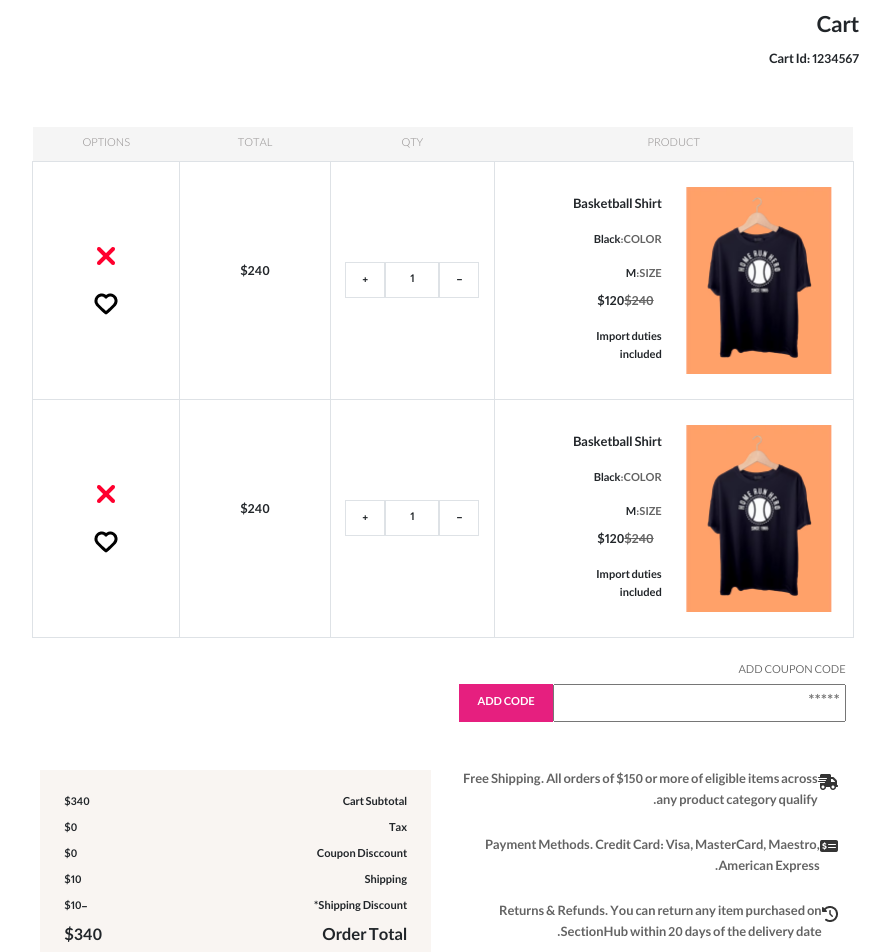
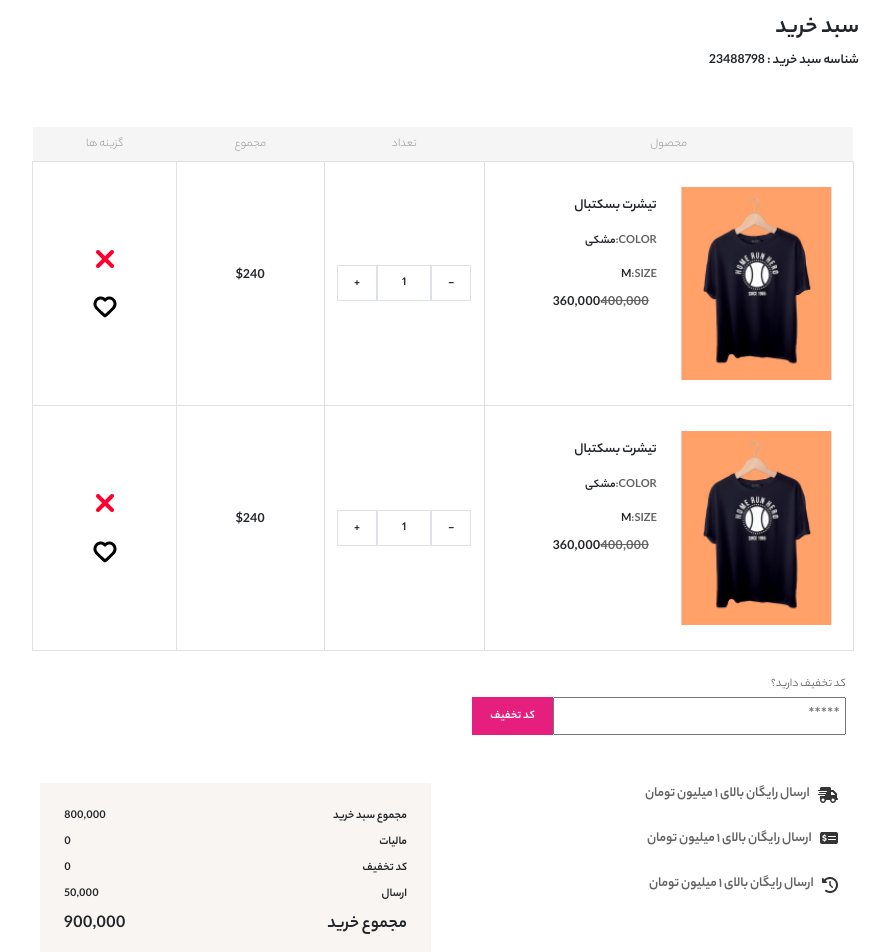
Before and after one commit to rezatd-develop/qeetee-rtl, a Next.js app: page /cart in a window 1280 px wide. Shown: the part 240-1192 px from the top of the page, without its empty margins (197-1087 px from the left). Built offline with nearby package versions, Linux system fonts and the light colour scheme.

Commit message:
translate product detail and cart page

```diff
--- a/src/components/card/ProductTableCard.js
+++ b/src/components/card/ProductTableCard.js
@@ -20,8 +20,8 @@ export default function ProductTableCard({ key, img, title, color, size, beforeD
                     <p className='font-size-875 info-color text-decoration-line-through me-2'>{beforeDiscount}</p>
                     <p className='font-size-875 fw-bold'> {afterDiscount}</p>
                 </div>
-                <p className='font-size-750 mb-0'> Import duties</p>
-                <p className='font-size-750 mb-2'> included</p>
+                {/* <p className='font-size-750 mb-0'> Import duties</p>
+                <p className='font-size-750 mb-2'> included</p> */}
             </div>
         </div>
     )
--- a/src/components/fileUploader/FileUploader.js
+++ b/src/components/fileUploader/FileUploader.js
@@ -9,7 +9,7 @@ export default function FileUploader() {
                 <Image className='mx-2' width={17} src={fileUploaderIcon} />
             </div>
             <p className='font-size-750 info-color mb-3'>
-                Upload Image/File
+                فایل خود را آپلود کنید.
             </p>
         </div>
     )
--- a/src/components/inputs/CouponCode.js
+++ b/src/components/inputs/CouponCode.js
@@ -4,10 +4,10 @@ export default function CouponCode() {
     return (
         <div className="row mx-0 d-flex justify-content-center mb-5">
             <div className="col-12 col-lg-8 col-md-10 col-sm-12 row mx-0 flex-column">
-                <p className='mb-1 info-color fw-lighter font-size-750 col-6'>ADD COUPON CODE</p>
+                <p className='mb-1 info-color fw-lighter font-size-750 col-6'>کد تخفیف دارید؟</p>
                 <div className="d-flex col-12 col-lg-6 col-md-8 col-sm-12">
                     <input className='p-1 w-75' type="text" placeholder="*****"></input>
-                    <SecondaryPinkButton buttonClassName='justify-content-center' text='ADD CODE ' />
+                    <SecondaryPinkButton buttonClassName='justify-content-center' text='کد تخفیف' />
                 </div>
             </div>
         </div>
--- a/src/view/cart/CarPageTable.js
+++ b/src/view/cart/CarPageTable.js
@@ -12,8 +12,8 @@ export default function CarPageTable() {
     const [quantity, setQuantity] = useState(1)
 
     const testData = [
-        { id: 1, img: cartImg, title: 'Basketball Shirt', color: 'Black', beforeDiscount: '$240', afterDiscount: '$120', size: 'M' },
-        { id: 1, img: cartImg, title: 'Basketball Shirt', color: 'Black', beforeDiscount: '$240', afterDiscount: '$120', size: 'M' },
+        { id: 1, img: cartImg, title: 'تیشرت بسکتبال', color: 'مشکی', beforeDiscount: '400,000', afterDiscount: '360,000', size: 'M' },
+        { id: 1, img: cartImg, title: 'تیشرت بسکتبال', color: 'مشکی', beforeDiscount: '400,000', afterDiscount: '360,000', size: 'M' },
     ]
 
     const decreaseQuantity = () => setQuantity(quantity - 1);
@@ -23,10 +23,10 @@ export default function CarPageTable() {
         <div className="row mx-0 d-flex justify-content-center mt-5 mb-4 px-4">
             <table className='col-12 col-lg-8 col-md-10 col-sm-12 cart-table'>
                 <tr className="light-gray-background light-text-color">
-                    <th className="font-prompt fw-light font-size-750 text-center py-2">PRODUCT</th>
-                    <th className="font-prompt fw-light font-size-750 text-center py-2">QTY</th>
-                    <th className="font-prompt fw-light font-size-750 text-center py-2">TOTAL</th>
-                    <th className="font-prompt fw-light font-size-750 text-center py-2">OPTIONS</th>
+                    <th className="font-prompt fw-light font-size-750 text-center py-2">محصول</th>
+                    <th className="font-prompt fw-light font-size-750 text-center py-2">تعداد</th>
+                    <th className="font-prompt fw-light font-size-750 text-center py-2">مجموع</th>
+                    <th className="font-prompt fw-light font-size-750 text-center py-2">گزینه ها</th>
                 </tr>
                 <tr className="border">
                     <td className="border min-width-available">
--- a/src/view/cart/CartInvoice.js
+++ b/src/view/cart/CartInvoice.js
@@ -9,30 +9,26 @@ export default function CartInvoice() {
     return (
         <div className="light-gold-background p-4 mb-5">
             <div className="d-flex justify-content-between">
-                <p className="mb-2 font-size-750">Cart Subtotal</p>
-                <p className="mb-2 font-size-750">$340</p>
+                <p className="mb-2 font-size-750">مجموع سبد خرید</p>
+                <p className="mb-2 font-size-750">800,000</p>
             </div>
             <div className="d-flex justify-content-between">
-                <p className="mb-2 font-size-750">Tax</p>
-                <p className="mb-2 font-size-750">$0</p>
+                <p className="mb-2 font-size-750">مالیات</p>
+                <p className="mb-2 font-size-750">0</p>
             </div>
             <div className="d-flex justify-content-between">
-                <p className="mb-2 font-size-750">Coupon Disccount</p>
-                <p className="mb-2 font-size-750">$0</p>
+                <p className="mb-2 font-size-750">کد تخفیف</p>
+                <p className="mb-2 font-size-750">0</p>
             </div>
             <div className="d-flex justify-content-between">
-                <p className="mb-2 font-size-750">Shipping</p>
-                <p className="mb-2 font-size-750">$10</p>
+                <p className="mb-2 font-size-750">ارسال</p>
+                <p className="mb-2 font-size-750">50,000</p>
             </div>
             <div className="d-flex justify-content-between">
-                <p className="mb-2 font-size-750">Shipping Discount*</p>
-                <p className="mb-2 font-size-750">-$10</p>
+                <p className="mb-3 fw-bold font-size-1125">مجموع خرید</p>
+                <p className="mb-3 fw-bold font-size-1125">900,000</p>
             </div>
-            <div className="d-flex justify-content-between">
-                <p className="mb-3 fw-bold font-size-1125">Order Total</p>
-                <p className="mb-3 fw-bold font-size-1125">$340</p>
-            </div>
-            <FlatButton buttonClassName='border-0 dark-blue-background white-color w-100 justify-content-center' text='GO TO CHECKOUT' />
+            <FlatButton buttonClassName='border-0 dark-blue-background white-color w-100 justify-content-center' text='پرداخت' />
             <div className="mt-3">
                 <Image className='me-2' width={50} src={applePay} />
                 <Image width={50} src={gPay} />
--- a/src/view/cart/CartPageHeader.js
+++ b/src/view/cart/CartPageHeader.js
@@ -6,8 +6,8 @@ export default function CartPageHeader() {
         <div className='row mx-0 d-flex justify-content-center mt-5 ms-2'>
             <div className='col-12 col-lg-8 col-md-10 col-sm-12'>
                 <Image width={20} className='mb-3' src={arrowImg} />
-                <p className='mb-1 font-size-1500 fw-bold'>Cart</p>
-                <p className='mb-2 font-size-875'>Cart Id: 1234567</p>
+                <p className='mb-1 font-size-1500 fw-bold'>سبد خرید</p>
+                <p className='mb-2 font-size-875'>شناسه سبد خرید : 23488798</p>
             </div>
         </div>
     )
--- a/src/view/cart/ShippingFeatures.js
+++ b/src/view/cart/ShippingFeatures.js
@@ -8,16 +8,16 @@ export default function ShippingFeatures() {
     return (
         <>
             <div className='d-flex mb-4'>
-                <Image src={shippingWay} className='me-2 mt-1' />
-                <p className='info-color font-size-875 mb-0'>Free Shipping. All orders of $150 or more of eligible items across any product category qualify. </p>
+                <Image src={shippingWay} className='mx-2 mt-1' />
+                <p className='info-color font-size-875 mb-0'>ارسال رایگان بالای ۱ میلیون تومان</p>
             </div>
             <div className='d-flex mb-4'>
-                <Image src={shippingPrice} className='me-2 mt-1' />
-                <p className='info-color font-size-875 mb-0'>Payment Methods. Credit Card: Visa, MasterCard, Maestro, American Express. </p>
+                <Image src={shippingPrice} className='mx-2 mt-1' />
+                <p className='info-color font-size-875 mb-0'>ارسال رایگان بالای ۱ میلیون تومان</p>
             </div>
             <div className='d-flex mb-4'>
-                <Image src={shippingTime} className='me-2 mt-1' />
-                <p className='info-color font-size-875 mb-0'>Returns & Refunds. You can return any item purchased on SectionHub within 20 days of the delivery date. </p>
+                <Image src={shippingTime} className='mx-2 mt-1' />
+                <p className='info-color font-size-875 mb-0'>ارسال رایگان بالای ۱ میلیون تومان</p>
             </div>
         </>
     )
--- a/src/view/productDetail/ReviewsSummary.js
+++ b/src/view/productDetail/ReviewsSummary.js
@@ -7,7 +7,7 @@ import CustomSelect from '@/src/components/select/SeconarySelect';
 export default function ReviewsSummary() {
   return (
     <div>
-      <p className="fw-bold font-size-875">Average Customer Ratings</p>
+      <p className="fw-bold font-size-875">میانگین امتیاز مشتریان</p>
       <div className="d-flex align-items-center">
         <Image src={ratingImg} className="me-2" />
         <p className="mb-0 font-size-875">4.5</p>
@@ -17,7 +17,7 @@ export default function ReviewsSummary() {
           1-3 of 6 Reviews
         </div>
         <div>
-          <CustomSelect options={[{ id: 1, label: 'sort by Latest' }, { id: 2, label: 'Sort by Best' }]} />
+          <CustomSelect options={[{ id: 1, label: 'مرتب سازی بر اساس آخرین نظر ها' }, { id: 2, label: 'مرتب سازی بر اساس بهترین ها' }]} />
         </div>
       </div>
     </div>
```
Also changed, not shown: src/view/productDetail/LeaveProductReview.js (+24 -26 lines), src/view/productDetail/ProductConfiguration.js (+13 -13 lines), src/view/productDetail/ProductTabs.js (+4 -4 lines).
